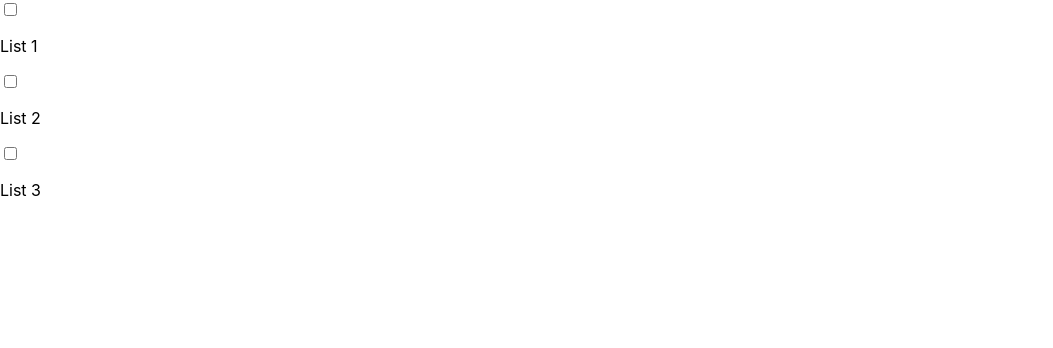
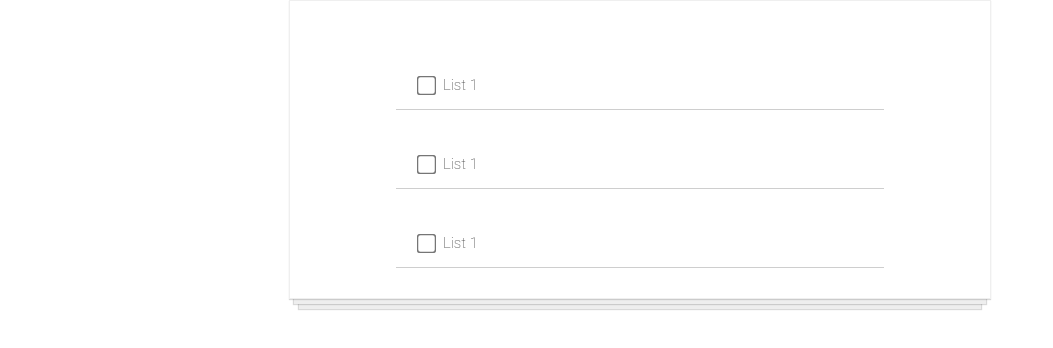
Before and after one commit to vishwas-c/TodoReact, a React (Create React App) app: page / in a window 1280 px wide. Shown: the top 348 px of the page, without its empty margins (0-1053 px from the left). Built offline with nearby package versions, Linux system fonts and the light colour scheme; the HTML template or start-up script is replaced by a standard one.

Commit message:
Made To do as a component

```diff
--- a/src/App.js
+++ b/src/App.js
@@ -1,14 +1,13 @@
 import React from 'react';
+import TodoItem from './TodoItem'
+import './todoItem.css'
 
 const App = () => {
   return (
-    <div>
-      <input type="checkbox"/>
-      <p>List 1</p>
-      <input type="checkbox"/>
-      <p>List 2</p>
-      <input type="checkbox"/>
-      <p>List 3</p>
+    <div className="todolist">
+      <TodoItem />
+      <TodoItem />
+      <TodoItem />
     </div>
   );
 }
--- /dev/null
+++ b/src/TodoItem.js
@@ -0,0 +1,12 @@
+import React from 'react'
+
+function TodoItem () {
+  return (
+    <div className="todoitem">
+      <input type="checkbox"/>
+      <p>List 1</p>
+    </div>
+  )
+}
+
+export default TodoItem
```
